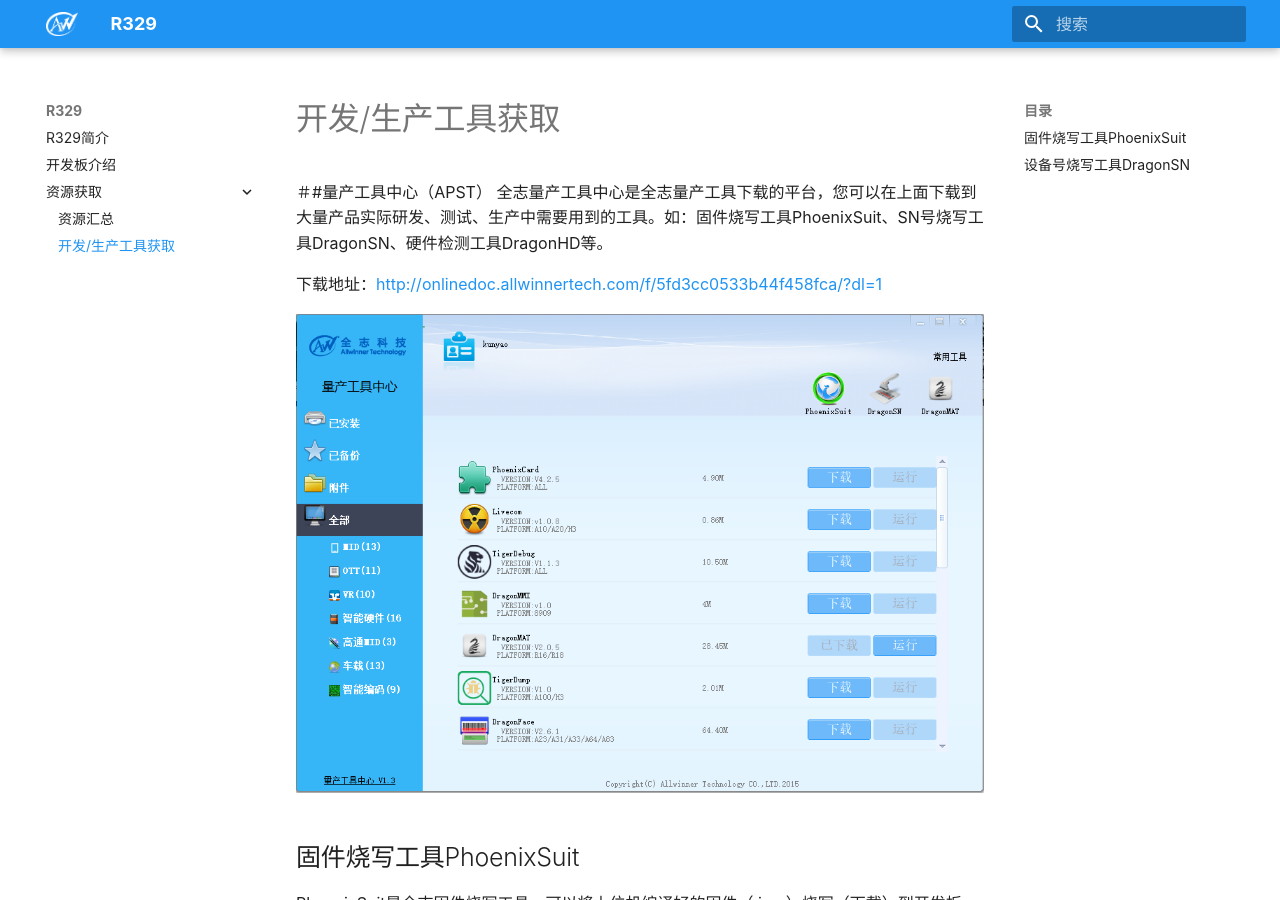
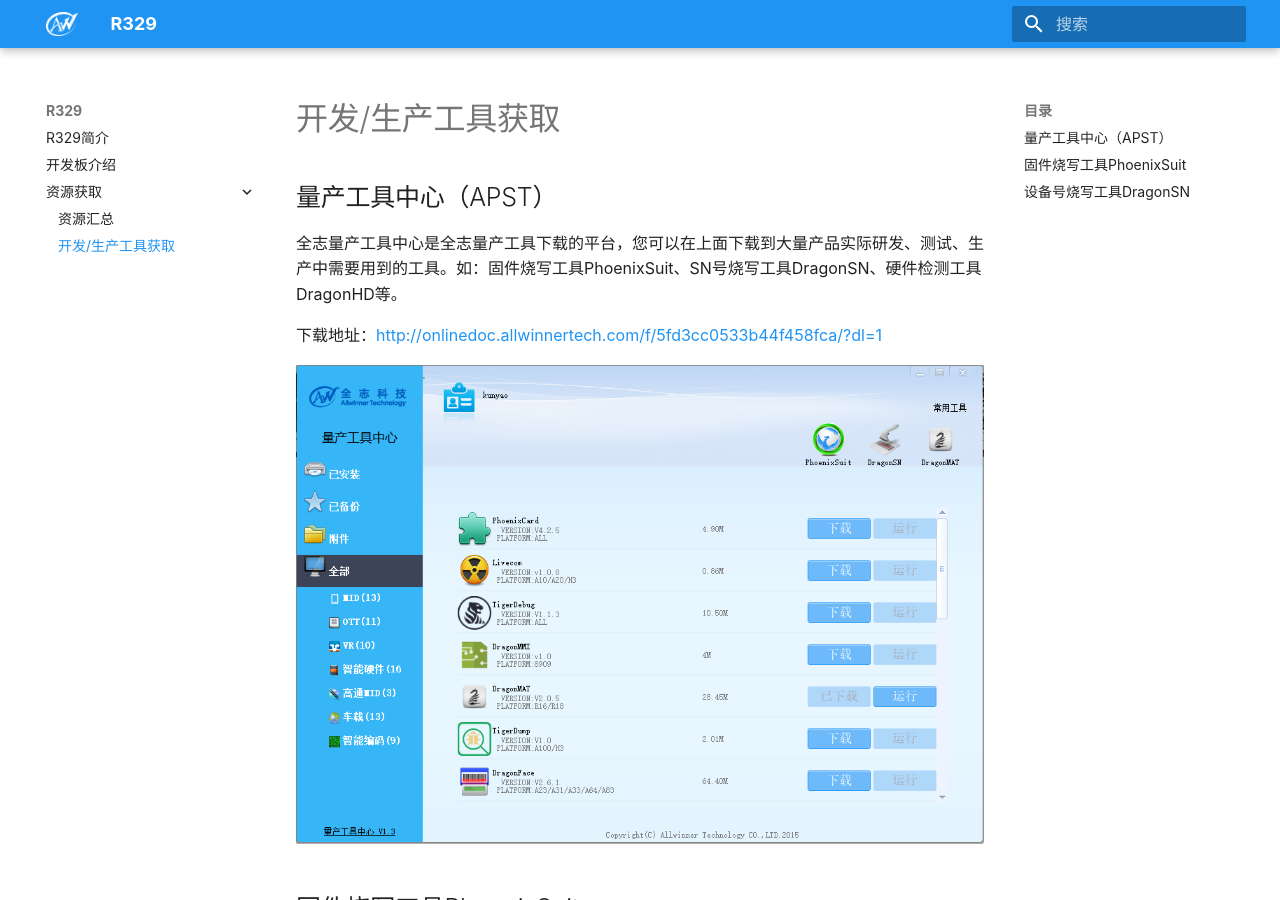
Before and after one commit to aw-yht/R329, an MkDocs documentation site: the page built from docs/getsource/gettools.md, in a window 1280 px wide and 900 px high. Built offline with MkDocs 1.6.1 and Material for MkDocs 9.7.7, drawn with Linux system fonts in a browser that asks for light colours.

```diff
--- a/docs/getsource/gettools.md
+++ b/docs/getsource/gettools.md
@@ -1,6 +1,6 @@
 # 开发/生产工具获取
 
-＃#量产工具中心（APST）
+##量产工具中心（APST）
 全志量产工具中心是全志量产工具下载的平台，您可以在上面下载到大量产品实际研发、测试、生产中需要用到的工具。如：固件烧写工具PhoenixSuit、SN号烧写工具DragonSN、硬件检测工具DragonHD等。
 
 下载地址：<http://onlinedoc.allwinnertech.com/f/5fd3cc0533b44f458fca/?dl=1>
```
Also changed, not shown: docs/getsource/getsource.md (+1 -2 lines), docs/index.md (line endings or trailing spaces).
